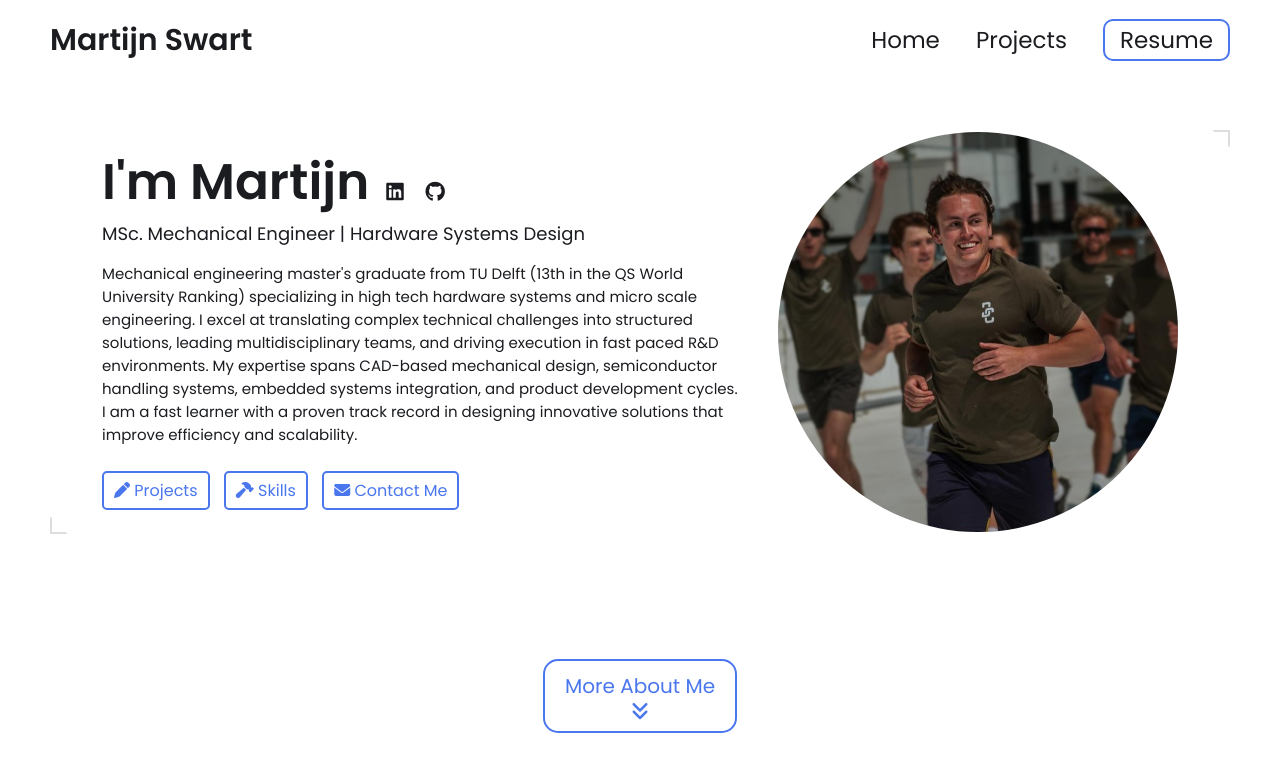
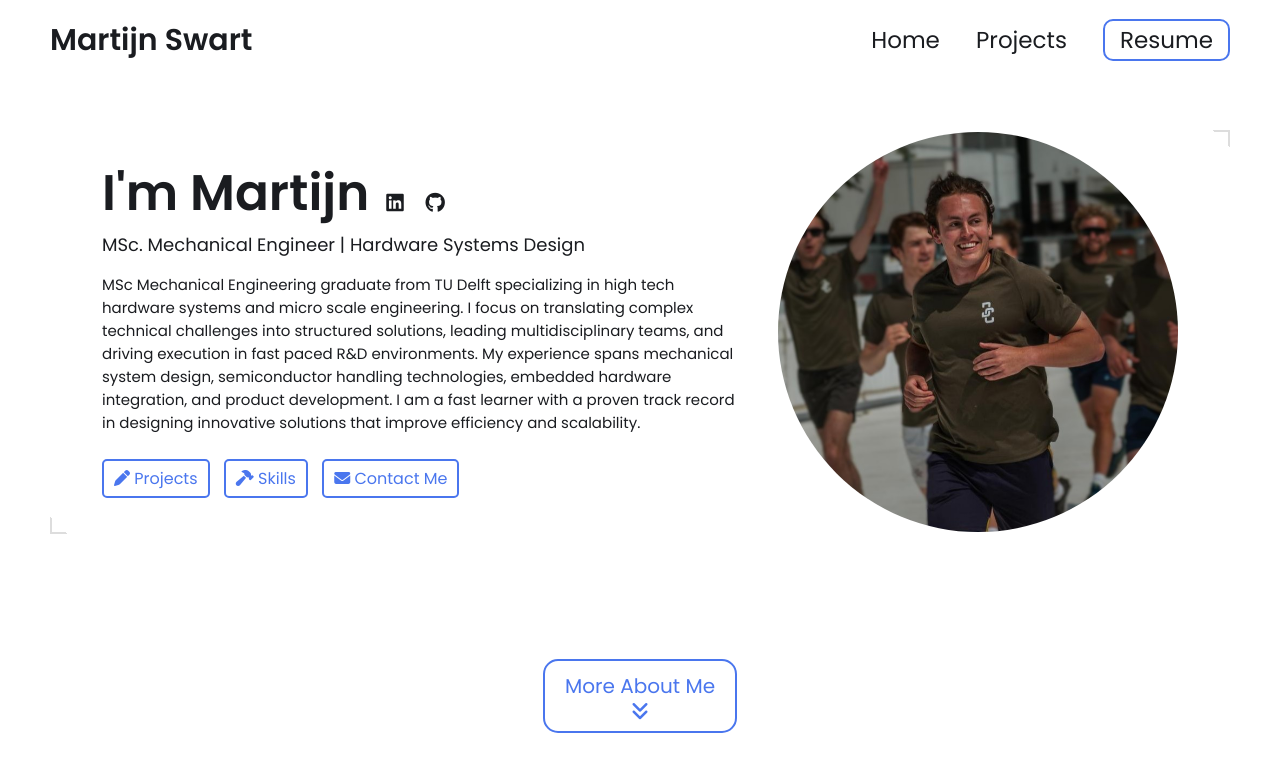
Before and after one commit to martijnswart01/martijnswart01.github.io, a Jekyll site: the page built from index.html, in a window 1280 px wide and 900 px high. Shown: the top 772 px of the window. Built offline with Jekyll 4.4.1, drawn with Linux system fonts in a browser that asks for light colours.

Commit message:
Update _config.yml

```diff
--- a/_config.yml
+++ b/_config.yml
@@ -15,7 +15,7 @@ title: Martijn Swart's Portfolio # This is what shows up in the tab of the brows
 name: Martijn Swart
 headline: MSc. Mechanical Engineer | Hardware Systems Design
 description: >- # dont remove this line. this will ignore all new lines until the next section
-  Mechanical engineering master's graduate from TU Delft (13th in the QS World University Ranking) specializing in high tech hardware systems and micro scale engineering. I excel at translating complex technical challenges into structured solutions, leading multidisciplinary teams, and driving execution in fast paced R&D environments. My expertise spans CAD-based mechanical design, semiconductor handling systems, embedded systems integration, and product development cycles. I am a fast learner with a proven track record in designing innovative solutions that improve efficiency and scalability.
+  MSc Mechanical Engineering graduate from TU Delft specializing in high tech hardware systems and micro scale engineering. I focus on translating complex technical challenges into structured solutions, leading multidisciplinary teams, and driving execution in fast paced R&D environments. My experience spans mechanical system design, semiconductor handling technologies, embedded hardware integration, and product development. I am a fast learner with a proven track record in designing innovative solutions that improve efficiency and scalability.
 
 # Place your profile image in /assets/images/profile-image/folder and edit the file name
 profile_image: ./assets/images/profile-image/Defensierennen3.jpeg
```
